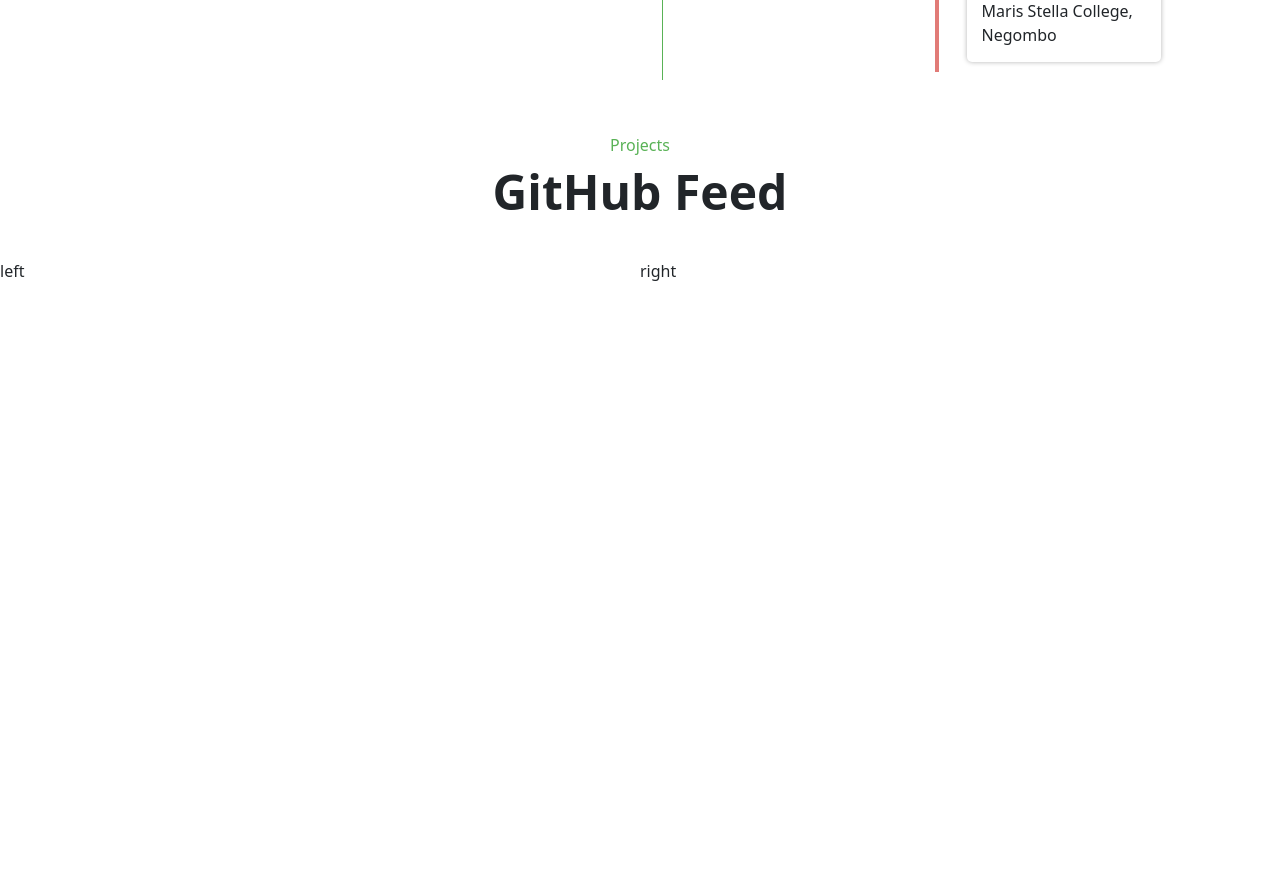
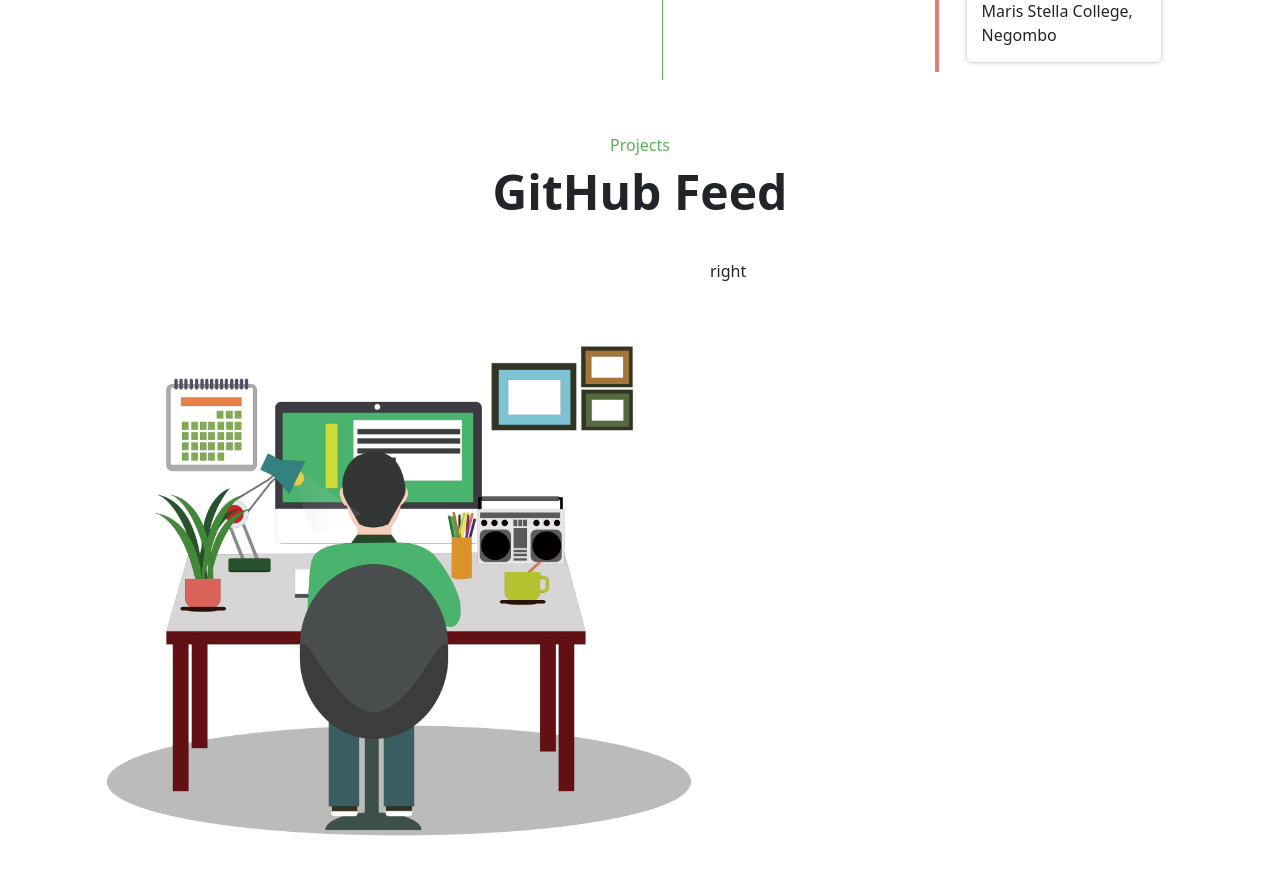
Before and after one commit to sachinduA/My-Portofolio, a React (Create React App) app in the folder website/: page / in a window 1280 px wide. Shown: the part 2280-3154 px from the top of the page. Built offline with nearby package versions, Linux system fonts and the light colour scheme.

Commit message:
update Projects

```diff
--- a/website/src/components/experts/Experts.js
+++ b/website/src/components/experts/Experts.js
@@ -8,7 +8,6 @@ import reactjs from "../../images/reactjs.png";
 import nodejs from "../../images/nodejs.png";
 import nextjs from "../../images/nextjs.png";
 import java from "../../images/java.png";
-import devoloper from "../../images/developer.png";
 import working from "../../images/working.png";
 
 const Experts = () => {
--- a/website/src/components/sampleProjects/Projects.css
+++ b/website/src/components/sampleProjects/Projects.css
@@ -1,5 +1,8 @@
+/* .container {
+  height: 100vh;
+} */
+
 .p-container {
-  height: 100vh;
   display: flex;
 }
 .p-subtitle {
@@ -19,8 +22,15 @@
 
 .p-left {
   flex: 1;
+  align-items: center;
 }
 
 .p-right {
   flex: 1;
 }
+
+.p-img {
+  height: 80vh;
+  display: flex;
+  justify-content: flex-end;
+}
--- a/website/src/components/sampleProjects/Projects.js
+++ b/website/src/components/sampleProjects/Projects.js
@@ -1,14 +1,17 @@
 import React from "react";
 
 import "./Projects.css";
+import devoloper from "../../images/programing.png";
 
 const Projects = () => {
   return (
-    <div>
+    <div className="container">
       <h3 className="p-subtitle">Projects</h3>
       <h1 className="p-title">GitHub Feed</h1>
       <div className="p-container">
-        <div className="p-left">left</div>
+        <div className="p-left">
+          <img src={devoloper} alt="" className="p-img" />
+        </div>
         <div className="p-right">right</div>
       </div>
     </div>
```
Also changed, not shown: website/src/images/developer.png (deleted), website/src/images/programing.png (added).
